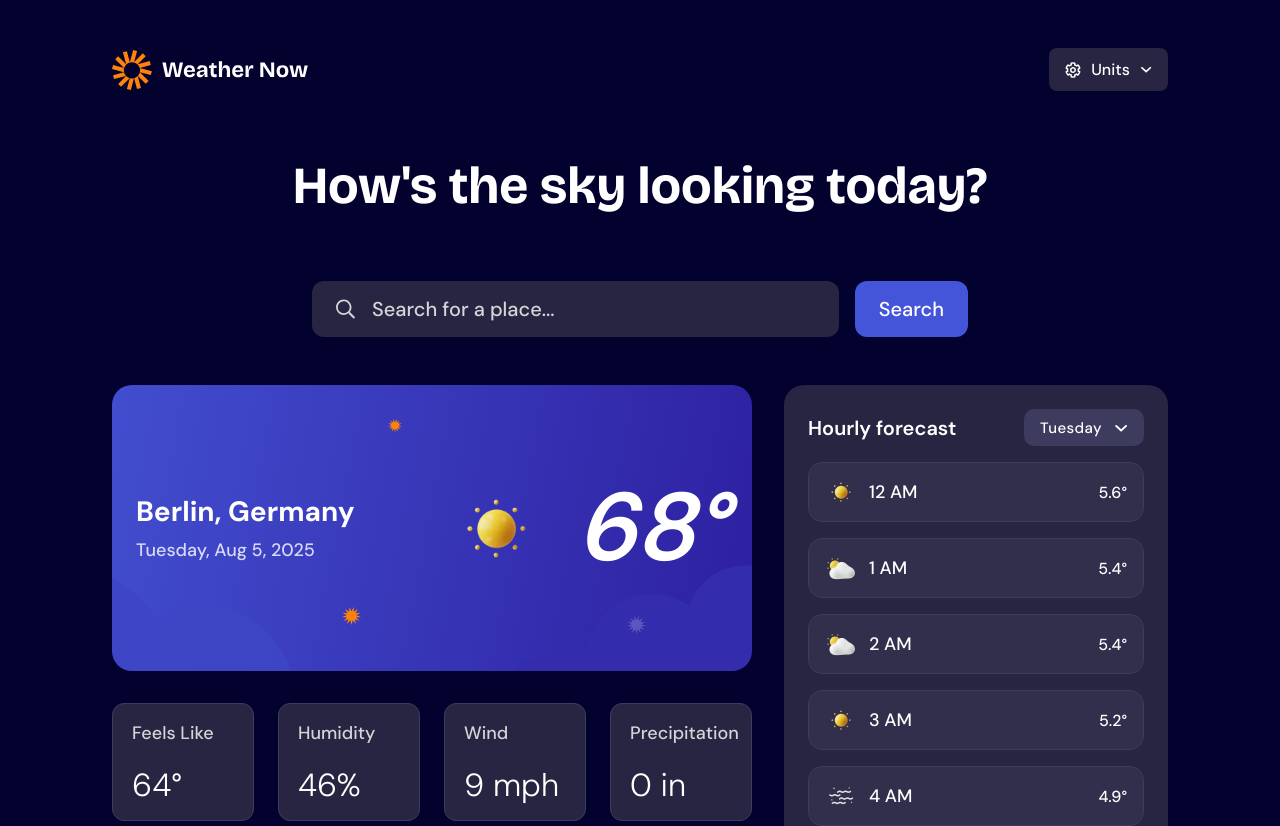
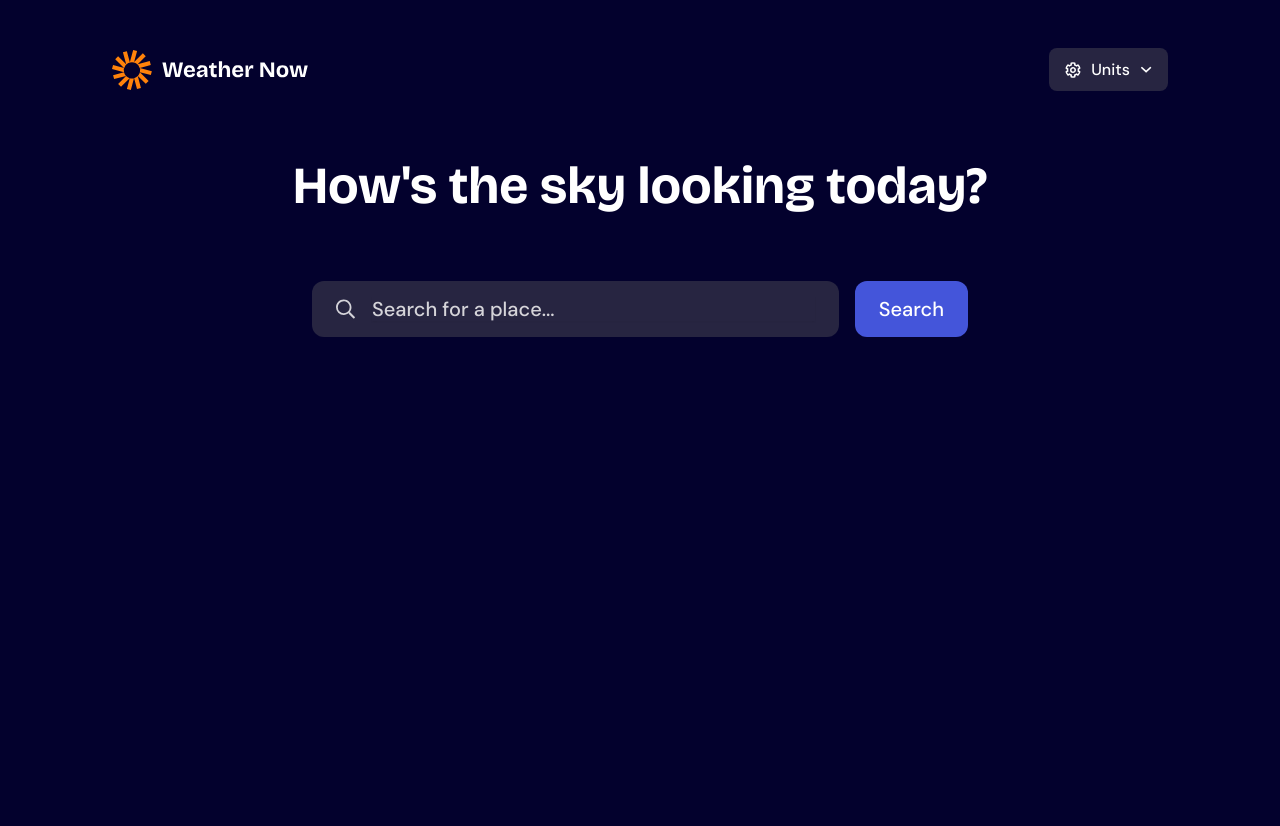
Before and after one commit to leonard-ramos27/weather-app-nextjs, a Next.js app: page / in a window 1280 px wide. Shown: the top 826 px of the page. After the commit the page ends 800 px from the top, so only its background shows below. Built offline with nearby package versions, Linux system fonts and the light colour scheme.

Commit message:
Created state for search parameters inside page.tsx and function to update search parameters

```diff
--- a/app/page.tsx
+++ b/app/page.tsx
@@ -4,13 +4,16 @@ import DailyForecastSection from "@/components/DailyForecastSection";
 import HourlyForecastSection from "@/components/HourlyForecastSection";
 import SearchBar from "@/components/SearchBar";
 import TodaysWeatherSection from "@/components/TodaysWeatherSection";
+import { SearchParams } from "@/types/search-params";
 import { useState } from "react";
 
 export default function Home() {
-  const [noSearchResults, setnoSearchResults] = useState(false)
+  const [noSearchResults, setNoSearchResults] = useState(false)
+  const [searchParams, setSearchParams] = useState<SearchParams|null>(null)
 
-  const displayNoResults = () => setnoSearchResults(true)
-  const hideNoResults = () => setnoSearchResults(false)
+  const displayNoResults = () => setNoSearchResults(true)
+  const hideNoResults = () => setNoSearchResults(false)
+  const updateSearchParams = (new_search_params : SearchParams) => setSearchParams(new_search_params)
 
   return (
     <main>
@@ -20,17 +23,21 @@ export default function Home() {
       <SearchBar
         displayNoResults={displayNoResults}
         hideNoResults={hideNoResults}
+        updateSearchParams={updateSearchParams}
       />
-      {noSearchResults ?
-        <div className="mt-4 text-center text-preset-4">No search result found!</div> :
+      {noSearchResults ? (
+        <div className="mt-4 text-center text-preset-4">No search result found!</div>
+      ) : searchParams !== null ? (
         <div className="flex flex-col gap-8 xl:flex-row w-full">
           <div className="mb-8 xl:mb-0 xl:flex-1">
-            <TodaysWeatherSection />
+            <TodaysWeatherSection searchParams={searchParams}/>
             <DailyForecastSection />
           </div>
           <HourlyForecastSection />
         </div>
-      }
+      ) : (
+        <div></div>
+      )}
     </main>
   );
 }
```
